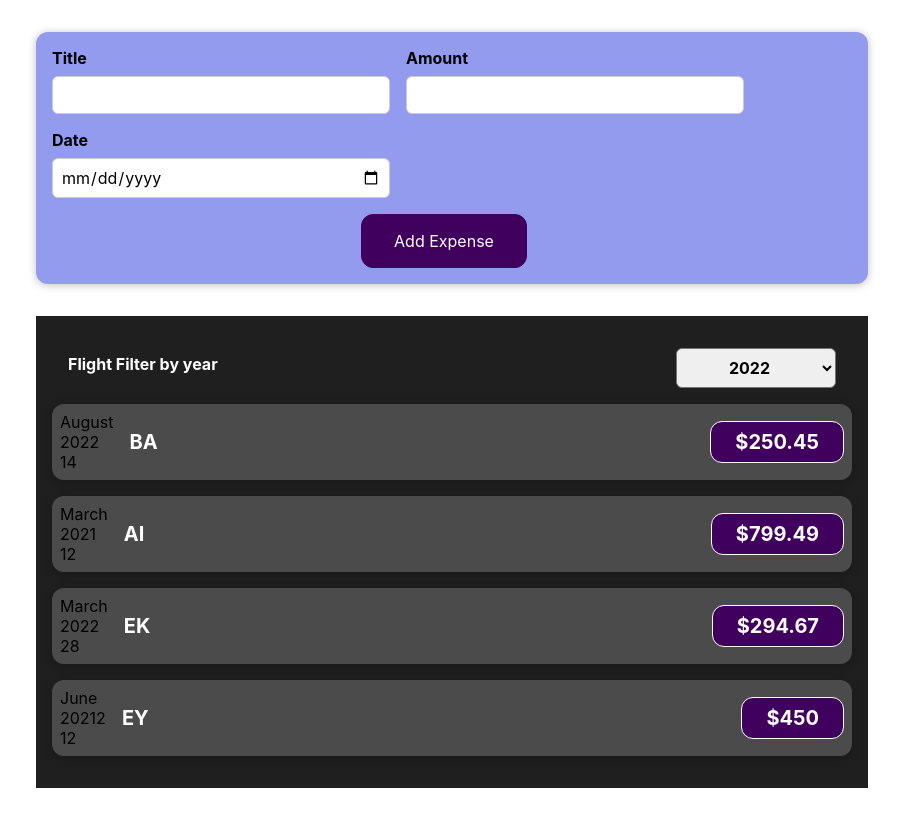
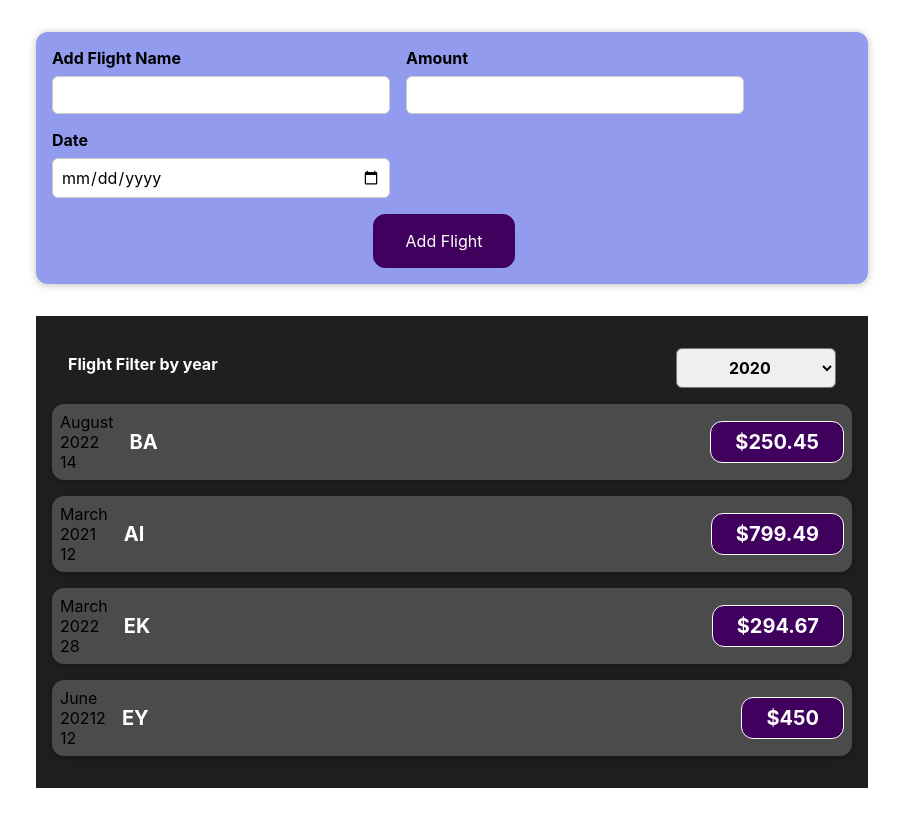
Before and after one commit to sarveshhome/react-complete, a React (Create React App) app in the folder firstcomponet/: page / in a window 1280 px wide. Shown: the whole page, without its empty margins (188-1091 px from the left). Built offline with nearby package versions, Linux system fonts and the light colour scheme.

Commit message:
fix bug and settings

```diff
--- a/firstcomponet/src/App.js
+++ b/firstcomponet/src/App.js
@@ -57,7 +57,7 @@ function App(props) {
 
   return (
     <div>
-      <NewFlight onAddExpense={addFlightHandler} />
+      <NewFlight onAddFlight={addFlightHandler} />
       <Flight items={flightsdata} />
     </div>
   );
--- a/firstcomponet/src/components/Flight/Flight.js
+++ b/firstcomponet/src/components/Flight/Flight.js
@@ -7,8 +7,6 @@ import './Flight.css';
 
 const Flight = (props)=> {
 
-    console.log(props);
-    console.log('flight.js page');
     const [filteredYear, setFilteredYear] = useState('2020');
 
     const filterChangeHandler = (selectedYear) => {
--- a/firstcomponet/src/components/Flight/FlightFilter.js
+++ b/firstcomponet/src/components/Flight/FlightFilter.js
@@ -1,13 +1,21 @@
 import React from 'react';
-
 import './FlightFilter.css';
 
-const FlightFilter = () => {
+const FlightFilter = (props) => {
+
+  const dropdownChangeHandler = (event) => {
+    console.log(event);
+    console.log('flight filter');
+    console.log(event.target.value);
+    props.onChangeFilter(event.target.value);
+  };
+
+
         return (
             <div className='flight-filter'>
             <div className='flight-filter__control'>
-              <label>Flight Filter by year</label>
-              <select>
+              <label >Flight Filter by year</label>
+              <select value={props.selected} onChange={dropdownChangeHandler}>
                 <option value='2022'>2022</option>
                 <option value='2021'>2021</option>
                 <option value='2020'>2020</option>
@@ -16,6 +24,6 @@ const FlightFilter = () => {
             </div>
           </div>
         );
-}
+};
 
 export default FlightFilter;
--- a/firstcomponet/src/components/NewFlights/FlightForm.js
+++ b/firstcomponet/src/components/NewFlights/FlightForm.js
@@ -73,7 +73,7 @@ const FlightForm = (props) => {
         <form onSubmit={submitHandler}>
             <div className="new-flight__controls">
                 <div className="new-flight__control">
-                    <label>Title</label>
+                    <label>Add Flight Name</label>
                     <input type="text" value={enteredTitle} onChange={titlechangeHandle}></input>
                 </div>
                 <div className="new-flight__control">
@@ -86,7 +86,7 @@ const FlightForm = (props) => {
                 </div>
             </div>
             <div className="new-flight__action">
-                <button type="submit">Add Expense</button>
+                <button type="submit">Add Flight</button>
             </div>
         </form>
     );
```
